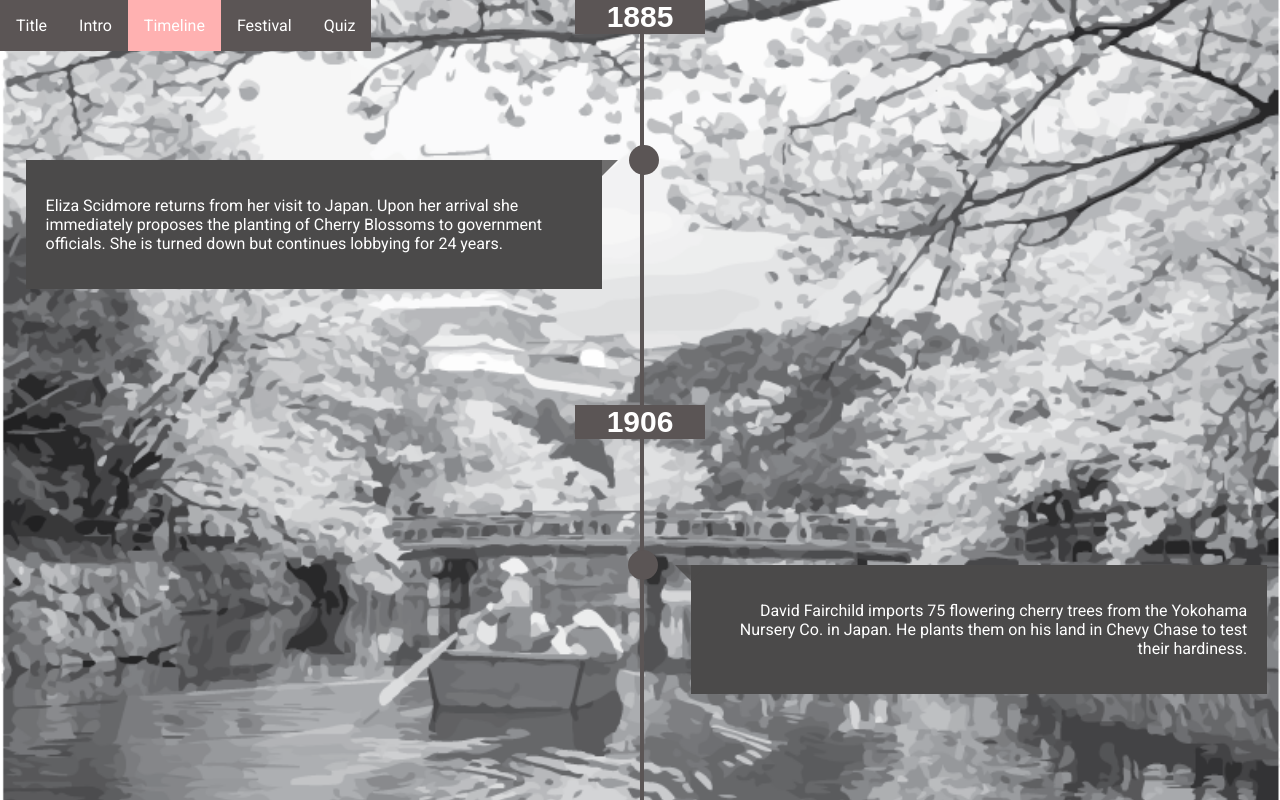
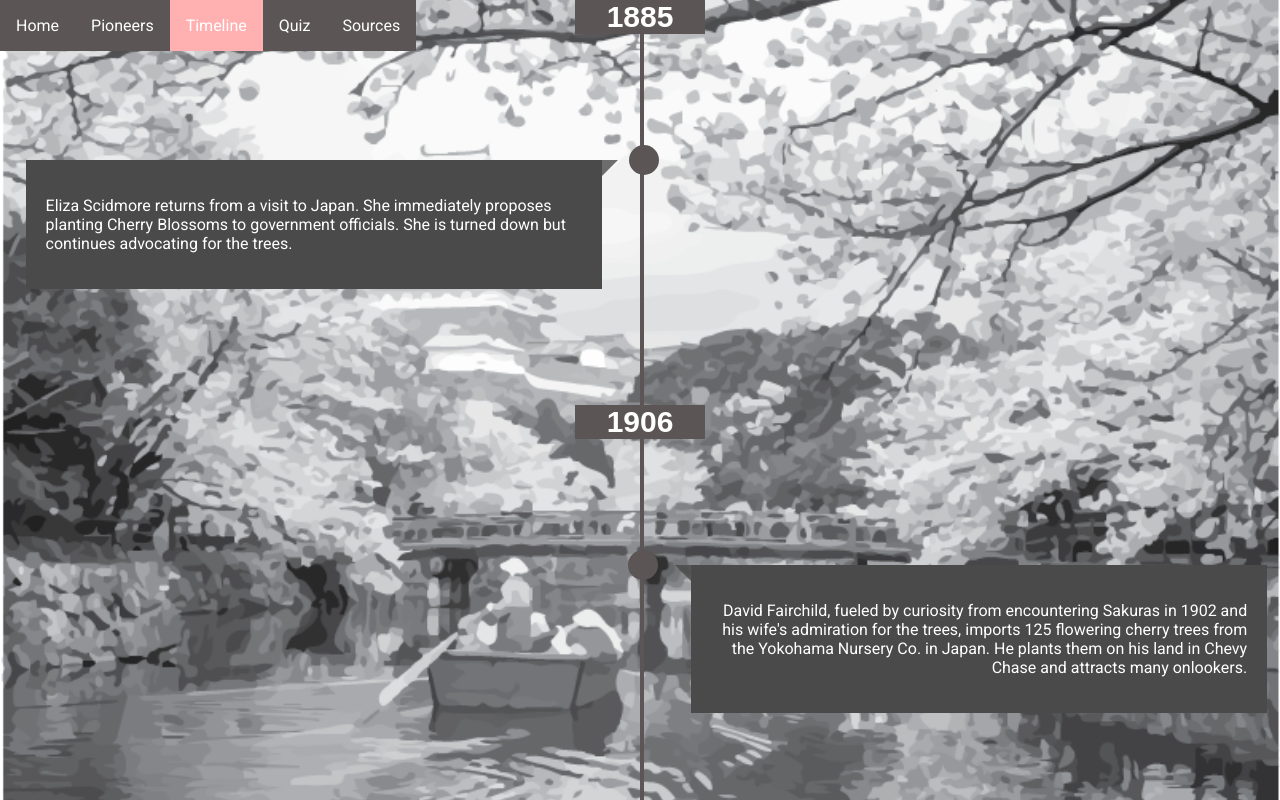
Before and after one commit to lly23/Journey-of-the-Cherry-Blossoms, a plain HTML site: page index.html in a window 1280 px wide. Both pictures are taken after a click on the item "Timeline". Shown: the part 1600-2400 px from the top of the page. Drawn offline with nearby package versions, Linux system fonts and the light colour scheme; a web font is replaced by a local one.

Commit message:
added active dots on timeline effect

```diff
--- a/index.html
+++ b/index.html
@@ -25,27 +25,16 @@
 
 
 <body>
+    <!-- Navigation Menu -->
     <div id="nav">
         <ul id="menu">
-            <a href="#title"><li id="listone">Title</li></a>
-            <a href="#intro"><li id="listtwo">Intro</li></a>
+            <a href="#title"><li id="listone">Home</li></a>
+            <a href="#intro"><li id="listtwo">Pioneers</li></a>
             <a href="#content"><li id="listthree">Timeline</li></a>
-            <a href="#festival"><li id="listfour">Festival</li></a>
-            <a href="#quiz"><li id="listfive">Quiz</li></a>
+            <a href="#quiz"><li id="listfour">Quiz</li></a>
+            <a href="#sources"><li id="listfive">Sources</li></a>
         </ul>
     </div>
-    <!-- <section class="cd-section">
-        <a class="cd-bouncy-nav-trigger" href="#0"><img src="img/sakura3.png" alt="sakura flower petals"></a>
-    </section>
-    <div class="cd-bouncy-nav-modal">
-            <nav>
-               <ul class="cd-bouncy-nav">
-                  <li><a href="#0">Item 1</a></li>
-                 other list items here
-               </ul>
-            </nav>
-            <a href="#0" class="cd-close">Close modal</a>
-         </div> -->
 
     <!-- Title Page -->
     <div id="title" class="layout">
@@ -82,14 +71,14 @@
                     <h2>1885</h2>
                     <ul class="timeline-items">
                         <li id="one" class="is-hidden timeline-item"> <!-- Normal block, positioned to the left -->
-                            <p>Eliza Scidmore returns from her visit to Japan. Upon her arrival she immediately proposes the planting of Cherry Blossoms to government officials. She is turned down but continues lobbying for 24 years.</p>
+                            <p>Eliza Scidmore returns from a visit to Japan. She immediately proposes planting Cherry Blossoms to government officials. She is turned down but continues advocating for the trees.</p>
                         </li>
                     </ul>
 
                     <h2>1906</h2>
                     <ul class="timeline-items">
-                        <li class="is-hidden timeline-item inverted"> <!-- Normal block, positionned to the right  -->
-                            <p>David Fairchild imports 75 flowering cherry trees from the Yokohama Nursery Co. in Japan. He plants them on his land in Chevy Chase to test their hardiness.</p>
+                        <li id="two" class="is-hidden timeline-item inverted"> <!-- Normal block, positionned to the right  -->
+                            <p>David Fairchild, fueled by curiosity from encountering Sakuras in 1902 and his wife's admiration for the trees, imports 125 flowering cherry trees from the Yokohama Nursery Co. in Japan. He plants them on his land in Chevy Chase and attracts many onlookers.</p>
                         </li>
                     <!-- <li class="timeline-image">
                         <img src="img/yoshino-sketched.svg" alt="one of fairchild's standing 1906 cherry trees">
@@ -101,15 +90,18 @@
             <div class="background" id="panelTwo">
                     <h2>1907</h2>
                     <ul class="timeline-items">
-                        <li class="is-hidden timeline-item"> <!-- Normal block, positionned to the left  -->
+                        <li id="three" class="is-hidden timeline-item"> <!-- Normal block, positionned to the left  -->
                             <p>The planting of Cherry Blossoms is a success. Fairchild heavily promotes the cherry blossom trees along avenues in Washington.</p>
                         </li>
                     </ul>
 
                     <h2>1909</h2>
                     <ul class="timeline-items">
-                        <li class="is-hidden timeline-item inverted"> <!-- Normal block, positionned to the left  -->
-                            <p>Japanese chemist Jokichi Takamine and diplomat Koichi Mizuno suggest Tokyo donate the trees as a gesture of friendship between the U.S. and Japan.</p>
+                        <li id="four" class="is-hidden timeline-item"> <!-- Normal block, positionned to the left  -->
+                            <p>Scidmore appeals to the new first lady Helen Taft for the cherry blossom trees.</p>
+                        </li>
+                        <li id="five" class="is-hidden timeline-item inverted"> <!-- Normal block, positionned to the left  -->
+                            <p>Japanese chemist Jokichi Takamine and diplomat Koichi Mizuno suggest Tokyo donate the trees as a gesture of friendship between the U.S. and Japan. Helen Taft accepts the offer.</p>
                         </li>
                     </ul>
             <!-- End of Panel Two -->
@@ -118,16 +110,14 @@
             <div class="background" id="panelThree">
                     <h2>1910</h2>
                     <ul class="timeline-items">
-                        <li class="is-hidden timeline-item inverted"> <!-- Normal block, positionned to the right  -->
-                            <h3>January 6</h3>
-                            <p>On Jan. 6, 2,000 Japanese cherry trees arrive in Washington, but have to be destroyed because they are infested with pests. (A mysterious, gnarled grove slightly off the tourist path today may contain a dozen or so that were spared the flames.)</p>
+                        <li id="six" class="is-hidden timeline-item inverted"> <!-- Normal block, positionned to the right  -->
+                            <p>On Jan. 6, 2,000 Japanese cherry trees arrive in Washington, but have to be destroyed because they are infested with pests. </p>
                         </li>
                     </ul>
 
                     <h2>1912</h2>
                     <ul class="timeline-items">
-                        <li class="is-hidden timeline-item"> <!-- Normal block, positionned to the left  -->
-                            <h3>March 26</h3>
+                        <li id="seven" class="is-hidden timeline-item"> <!-- Normal block, positionned to the left  -->
                             <p>Undaunted by the infected trees, diplomats arrange for a new donation. 3,020 healthy trees arrive in Washington on March 26 as a gift from Tokyo Mayor Yukio Ozaki.</p>
                         </li>
                     </ul>
@@ -137,8 +127,14 @@
             <div class="background" id="panelFour">
                 <h2>1934</h2>
                 <ul class="timeline-items">
-                    <li class="is-hidden timeline-item"> <!-- Normal block, positionned to the left  -->
+                    <li id="eight" class="is-hidden timeline-item"> <!-- Normal block, positionned to the left  -->
                         <p>The District of Columbia commissioners sponsor a three-day cherry blossom celebration.</p>
+                    </li>
+                </ul>
+                <h2>1935</h2>
+                <ul class="timeline-items">
+                    <li id="nine" class="is-hidden timeline-item"> <!-- Normal block, positionned to the left  -->
+                        <p>The first Cherry Blossom Festival is jointly hosted by local civic groups.</p>
                     </li>
                 </ul>
             <!-- End of Panel Four     -->
@@ -147,15 +143,6 @@
         <!-- End of timeline div -->
         </div>
     <!-- End of content div -->
-    </div>
-
-    <!-- Festival Portion -->
-    <div id="festival" class="layout">
-        <div class="pageHeader"><h1>The National Cherry Blossom Festival</h1></div>
-        <div class="festival-main">1935 - The first "Cherry Blossom Festival" is jointly hosted by local civic groups.</div>
-        <div class="box">
-
-        </div>
     </div>
 
     <!-- Quiz Portion -->
@@ -170,10 +157,9 @@
         </div>
     </div>
 
+    <!-- Sources and Credits -->
     <div id="sources" class="intro-layout">
         <div class="head"><h2>Sources and Credits</h2></div>
-        <div class="left-pic"></div>
-        <div class="right-pic"></div>
         <div class="left-main">
             <h3>Sources</h3>
             <ul>
--- a/js/script.js
+++ b/js/script.js
@@ -24,6 +24,7 @@ $(document).ready(function() {
       $('#listthree').removeClass('active');
       $('#listfour').removeClass('active');
       $('#listfive').removeClass('active');
+      $('#listsix').removeClass('active');
     });
 
     $('#listtwo').click(function() {
@@ -32,6 +33,7 @@ $(document).ready(function() {
       $('#listthree').removeClass('active');
       $('#listfour').removeClass('active');
       $('#listfive').removeClass('active');
+      $('#listsix').removeClass('active');
     });
 
     $('#listthree').click(function() {
@@ -40,6 +42,7 @@ $(document).ready(function() {
       $('#listtwo').removeClass('active');
       $('#listfour').removeClass('active');
       $('#listfive').removeClass('active');
+      $('#listsix').removeClass('active');
     });
 
     $('#listfour').click(function() {
@@ -48,6 +51,7 @@ $(document).ready(function() {
       $('#listtwo').removeClass('active');
       $('#listthree').removeClass('active');
       $('#listfive').removeClass('active');
+      $('#listsix').removeClass('active');
     });
 
     $('#listfive').click(function() {
@@ -56,6 +60,16 @@ $(document).ready(function() {
       $('#listtwo').removeClass('active');
       $('#listthree').removeClass('active');
       $('#listfour').removeClass('active');
+      $('#listsix').removeClass('active');
+    });
+
+    $('#listsix').click(function() {
+      $('#listsix').addClass('active');
+      $('#listone').removeClass('active');
+      $('#listtwo').removeClass('active');
+      $('#listthree').removeClass('active');
+      $('#listfour').removeClass('active');
+      $('#listfive').removeClass('active');
     });
 
     $(window).scroll(function() {
@@ -71,6 +85,7 @@ $(document).ready(function() {
           'opacity': ((height - scrollTop) / height)
       });
 
+      // when scrolling, active sections will be highlighted with active class properties
       if ($(window).scrollTop() <= $('#title').height()) {
         $('#listone').addClass('active');
         $('#listtwo').removeClass('active');
@@ -99,7 +114,7 @@ $(document).ready(function() {
         $('#listfive').removeClass('active');
       }
 
-      if ($(window).scrollTop() >= $('#festival').offset().top) {
+      if ($(window).scrollTop() >= $('#quiz').offset().top) {
         $('#listfour').addClass('active');
         $('#listone').removeClass('active');
         $('#listtwo').removeClass('active');
@@ -107,7 +122,7 @@ $(document).ready(function() {
         $('#listfive').removeClass('active');
       }
 
-      if ($(window).scrollTop() >= $('#quiz').offset().top) {
+      if ($(window).scrollTop() >= $('#sources').offset().top) {
         $('#listfive').addClass('active');
         $('#listone').removeClass('active');
         $('#listtwo').removeClass('active');
@@ -115,20 +130,68 @@ $(document).ready(function() {
         $('#listfour').removeClass('active');
       }
 
-      //changes color of scrolled date boxes
-      // if ($(window).scrollTop() > ($('#content').offset().top)) {
-      //   console.log('window: ' + $(window).scrollTop());
-      //   console.log('panel one: ' + $('#content').offset().top);
-      //   $('#one').addClass('changed');
-      // }
+      //changes color of active date boxes
+      if ($(window).scrollTop() > ($('#content').offset().top)) {
+        $('#one').addClass('changed');
+      } else {
+        $('#one').removeClass('changed');
+      }
 
-      // $('#one').fadeOut('slow', 'linear');
+      if ($(window).scrollTop() >= $('#one').offset().top) {
+        $('#one').removeClass('changed');
+        $('#two').addClass('changed');
+      } else {
+        $('#two').removeClass('changed');
+      }
 
-      // if ($(window).scrollTop() > ($('#one').height()) / 2) {
-      //   console.log('window: ' + $(window).scrollTop());
-      //   console.log('half of panel one: ' + $('#one').height());
-      //   $('#two').addClass('changed');
-      // }
+      if ($(window).scrollTop() >= $('#two').offset().top) {
+        $('#two').removeClass('changed');
+        $('#three').addClass('changed');
+      } else {
+        $('#three').removeClass('changed');
+      }
+
+      if ($(window).scrollTop() >= $('#three').offset().top) {
+        $('#three').removeClass('changed');
+        $('#four').addClass('changed');
+      } else {
+        $('#four').removeClass('changed');
+      }
+
+      if ($(window).scrollTop() >= $('#four').offset().top) {
+        $('#four').removeClass('changed');
+        $('#five').addClass('changed');
+      } else {
+        $('#five').removeClass('changed');
+      }
+
+      if ($(window).scrollTop() >= $('#five').offset().top) {
+        $('#five').removeClass('changed');
+        $('#six').addClass('changed');
+      } else {
+        $('#six').removeClass('changed');
+      }
+
+      if ($(window).scrollTop() >= $('#six').offset().top) {
+        $('#six').removeClass('changed');
+        $('#seven').addClass('changed');
+      } else {
+        $('#seven').removeClass('changed');
+      }
+
+      if ($(window).scrollTop() >= $('#seven').offset().top) {
+        $('#seven').removeClass('changed');
+        $('#eight').addClass('changed');
+      } else {
+        $('#eight').removeClass('changed');
+      }
+
+      if ($(window).scrollTop() >= $('#eight').offset().top) {
+        $('#eight').removeClass('changed');
+        $('#nine').addClass('changed');
+      } else {
+        $('#nine').removeClass('changed');
+      }
 
     });
 
@@ -144,56 +207,56 @@ $(document).ready(function() {
           'options': [
             'David Fairchild',
             'Elizah Scidmore',
-            'Answer 3',
-            'Answer 4'
+            'Helen Taft',
+            'Jokichi Takamine',
           ],
           'correctIndex': 1,
           'correctResponse': 'Nice job! Elizah went straight to U.S government officials after her trip from Japan in 1885.',
-          'incorrectResponse': 'Wrong answer. Try again.'
+          'incorrectResponse': 'Wrong answer.'
         },
         {
-          'q': 'A smaple question?',
+          'q': 'True or False: On Jan. 6, 1910, 2,000 Japanese cherry trees that were imported into Washington were infested with pests.',
           'options': [
-            'Answer 1',
-            'Answer 2'
+            'True',
+            'False'
+          ],
+          'correctIndex': 0,
+          'correctResponse': 'Correct!',
+          'incorrectResponse': 'Wrong answer.'
+        },
+        {
+          'q': 'Which year was the year of the first National Cherry Blossom Festival?',
+          'options': [
+            '1920',
+            '1925',
+            '1934',
+            '1935',
+          ],
+          'correctIndex': 3,
+          'correctResponse': 'Correct!',
+          'incorrectResponse': 'Wrong answer.'
+        },
+        {
+          'q': 'True or False: When Scidmore was little, she wanted to become a food explorer.',
+          'options': [
+            'True',
+            'False'
           ],
           'correctIndex': 1,
-          'correctResponse': 'Custom correct response.',
-          'incorrectResponse': 'Custom incorrect response.'
+          'correctResponse': 'Correct! David Fairchild was the one who wanted to become a botanist/food explorer. Elizah Scidmore became a geographer and journalist.',
+          'incorrectResponse': 'Wrong answer.'
         },
         {
-          'q': 'A smaple question?',
+          'q': 'What are Cherry Blossoms called in Japanese?',
           'options': [
-            'Answer 1',
-            'Answer 2',
-            'Answer 3',
-            'Answer 4'
+            'Fuji',
+            'Tsubaki',
+            'Sakuras',
+            'Hibiscus'
           ],
           'correctIndex': 2,
-          'correctResponse': 'Custom correct response.',
-          'incorrectResponse': 'Custom incorrect response.'
-        },
-        {
-          'q': 'A smaple question?',
-          'options': [
-            'Answer 1',
-            'Answer 2'
-          ],
-          'correctIndex': 1,
-          'correctResponse': 'Custom correct response.',
-          'incorrectResponse': 'Custom incorrect response.'
-        },
-        {
-          'q': 'A smaple question?',
-          'options': [
-            'Answer 1',
-            'Answer 2',
-            'Answer 3',
-            'Answer 4'
-          ],
-          'correctIndex': 3,
-          'correctResponse': 'Custom correct response.',
-          'incorrectResponse': 'Custom incorrect response.'
+          'correctResponse': 'Correct! Cherry Blossoms are called Sakuras in Japanese.',
+          'incorrectResponse': 'Wrong answer.'
         }
       ]
     });
```
Also changed, not shown: css/styles.css (+15 -9 lines).
